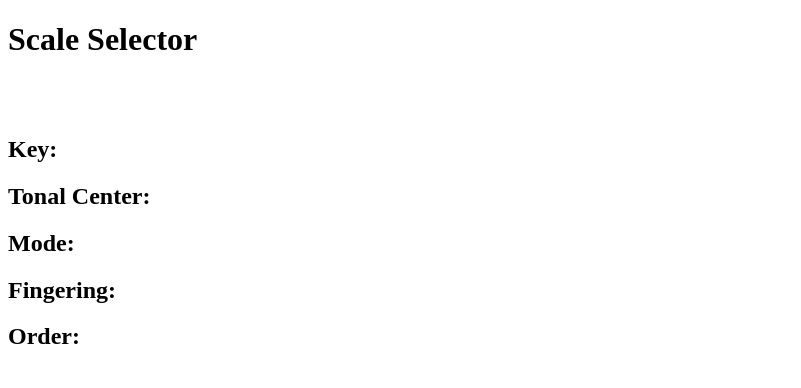
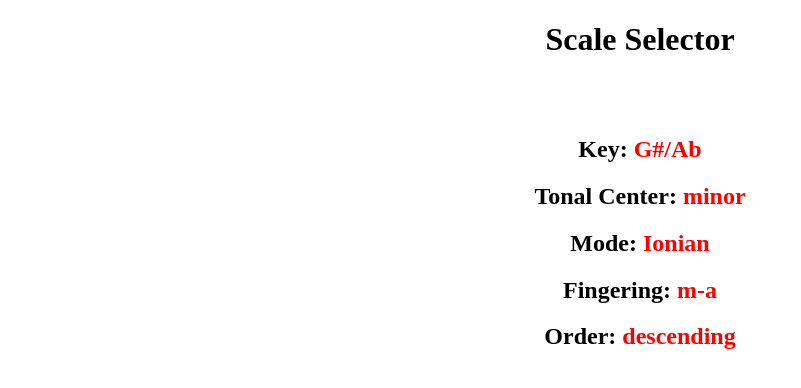
Before and after one commit to mrmikemcguire/ScaleSelector, a plain HTML site: page scaleSelector.html in a window 1280 px wide. Shown: the whole page, without its empty margins (0-801 px from the left). Drawn offline with Linux system fonts and the light colour scheme.

Commit message:
added randomization

```diff
--- a/scaleSelector.css
+++ b/scaleSelector.css
@@ -0,0 +1,9 @@
+body
+    {
+    text-align: center;
+    }
+
+span
+    {
+    color: red;
+    }
--- a/scaleSelector.html
+++ b/scaleSelector.html
@@ -1,17 +1,18 @@
 <!DOCTYPE html>
 <html>
-  <link rel="stylesheet" href="scaleSelector.css">
 <head>
   <meta charset="UTF-8">
   <title>Scale Selector</title>
+  <link rel="stylesheet" href="scaleSelector.css">
 </head>
 <body>
 <h1>Scale Selector</h1><br><br>
-<h2>Key:  </h2>
-<h2>Tonal Center:  </h2>
-<h2>Mode:  </h2>
-<h2>Fingering:  </h2>
-<h2>Order:  </h2>
+<h2>Key:  <span id="key"></span></h2>
+<h2>Tonal Center:  <span id="tonalCenter"></span></h2>
+<h2>Mode:  <span id="mode"></span></h2>
+<h2> Fingering:  <span id="fingering"></span></h2>
+<h2>Order:  <span id="order"></span></h2>
+
 <script src="scaleSelector.js"></script>
 </body>
 </html>
--- a/scaleSelector.js
+++ b/scaleSelector.js
@@ -1,5 +1,20 @@
+
+
 const keys = ["A", "Bb", "B", "C", "C#/Db","D", "D#/Eb","E", "F", "F#/Gb", "G#/Ab"];
 const tonalCenter = ["major", "minor"];
 const modes = ["Ionian", "Dorian", "Phrygian", "Lydian", "Mixolydian", "Aeolian", "Locrian"];
 const fingerings = ["i-m", "i-a", "m-a"];
 const order = ["ascending", "descending"];
+
+let randKey = Math.floor(Math.random() * keys.length);
+let randTonalCenter = Math.floor(Math.random() * tonalCenter.length);
+let randMode = Math.floor(Math.random() * modes.length);
+let randFingering = Math.floor(Math.random() * fingerings.length);
+let randOrder = Math.floor(Math.random() * order.length);
+
+
+document.getElementById("key").innerHTML = keys[randKey];
+document.getElementById("tonalCenter").innerHTML = tonalCenter[randTonalCenter];
+document.getElementById("mode").innerHTML = modes[randMode];
+document.getElementById("fingering").innerHTML = fingerings[randFingering];
+document.getElementById("order").innerHTML = order[randOrder];
```
